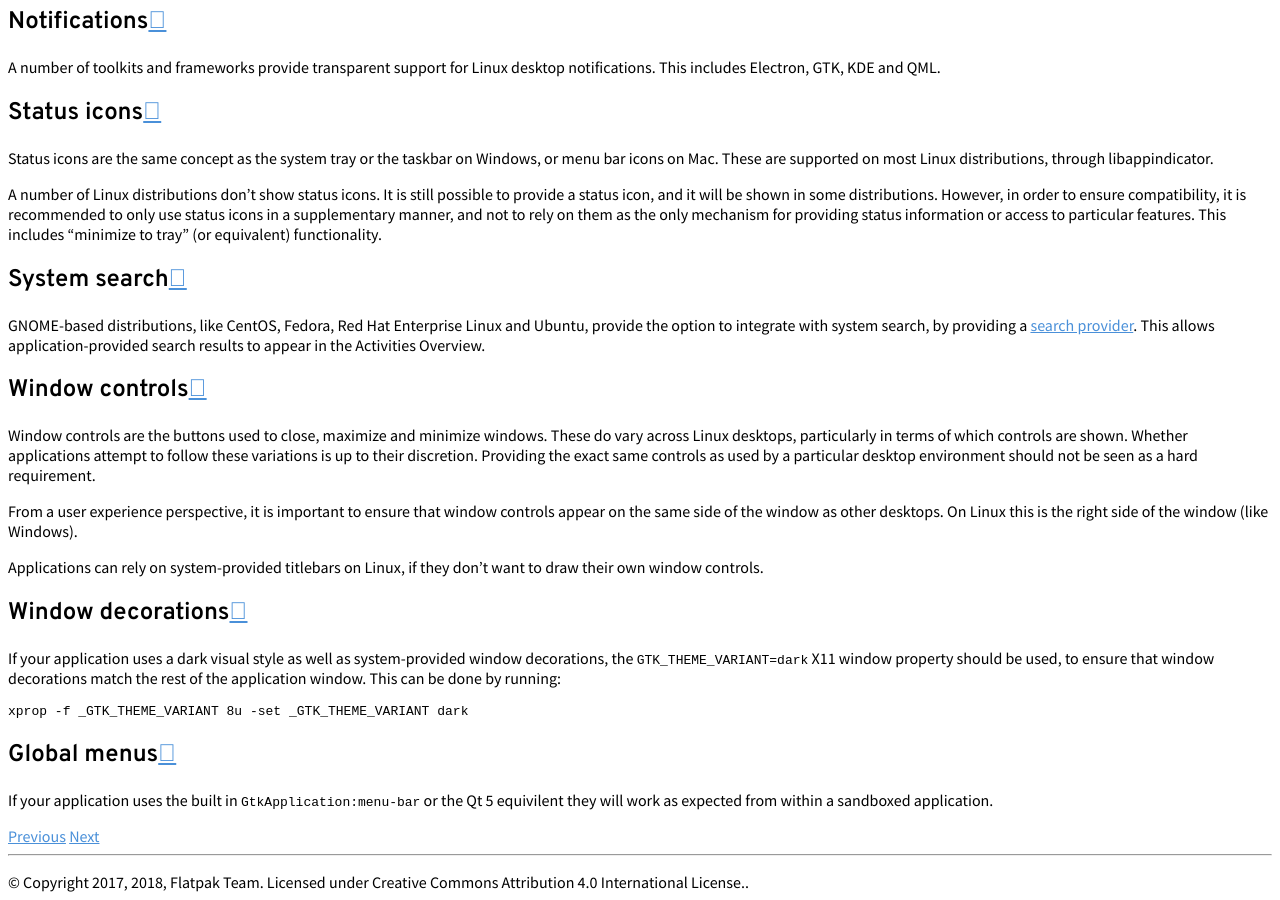
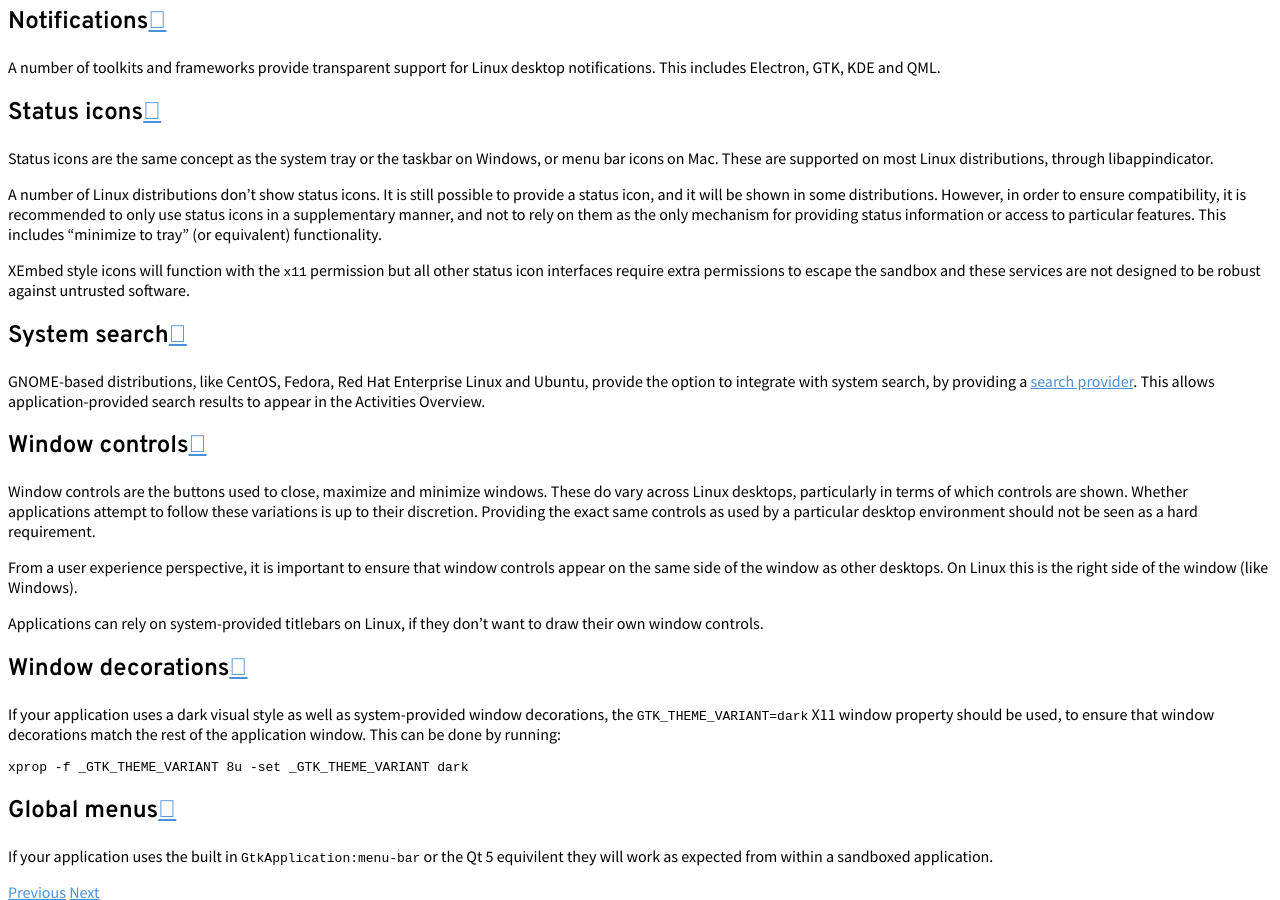
Before and after one commit to flatpak/flatpak-docs, a Sphinx documentation site: the page built from docs/desktop-integration.rst, in a window 1280 px wide and 900 px high, scrolled down 1273 px. Built offline with Sphinx 7.4.7 and the Read the Docs theme 2.0.0, drawn with Linux system fonts in a browser that asks for light colours.

Commit message:
desktop-integration: Add detail about status icons

```diff
--- a/docs/desktop-integration.rst
+++ b/docs/desktop-integration.rst
@@ -65,6 +65,10 @@ in a supplementary manner, and not to rely on them as the only mechanism for
 providing status information or access to particular features. This includes
 "minimize to tray" (or equivalent) functionality.
 
+XEmbed style icons will function with the ``x11`` permission but all other
+status icon interfaces require extra permissions to escape the sandbox and
+these services are not designed to be robust against untrusted software.
+
 System search
 -------------
 
```
